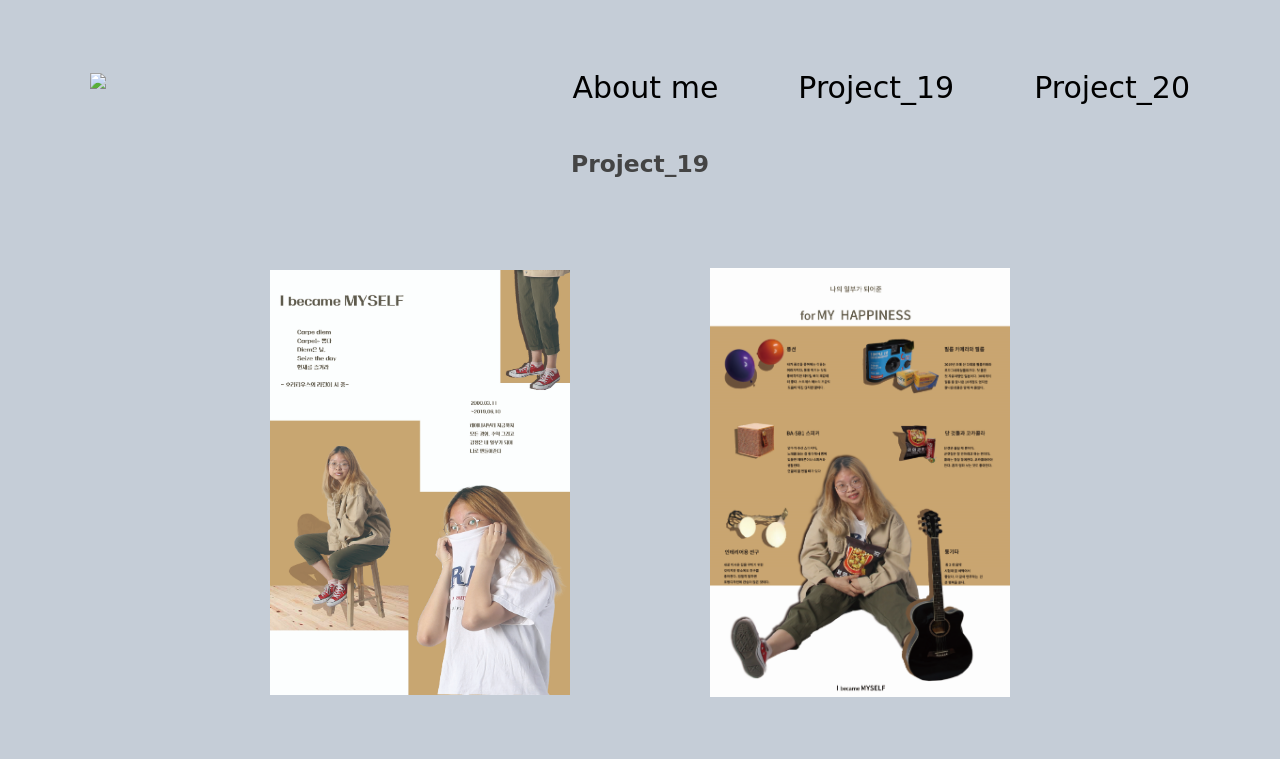
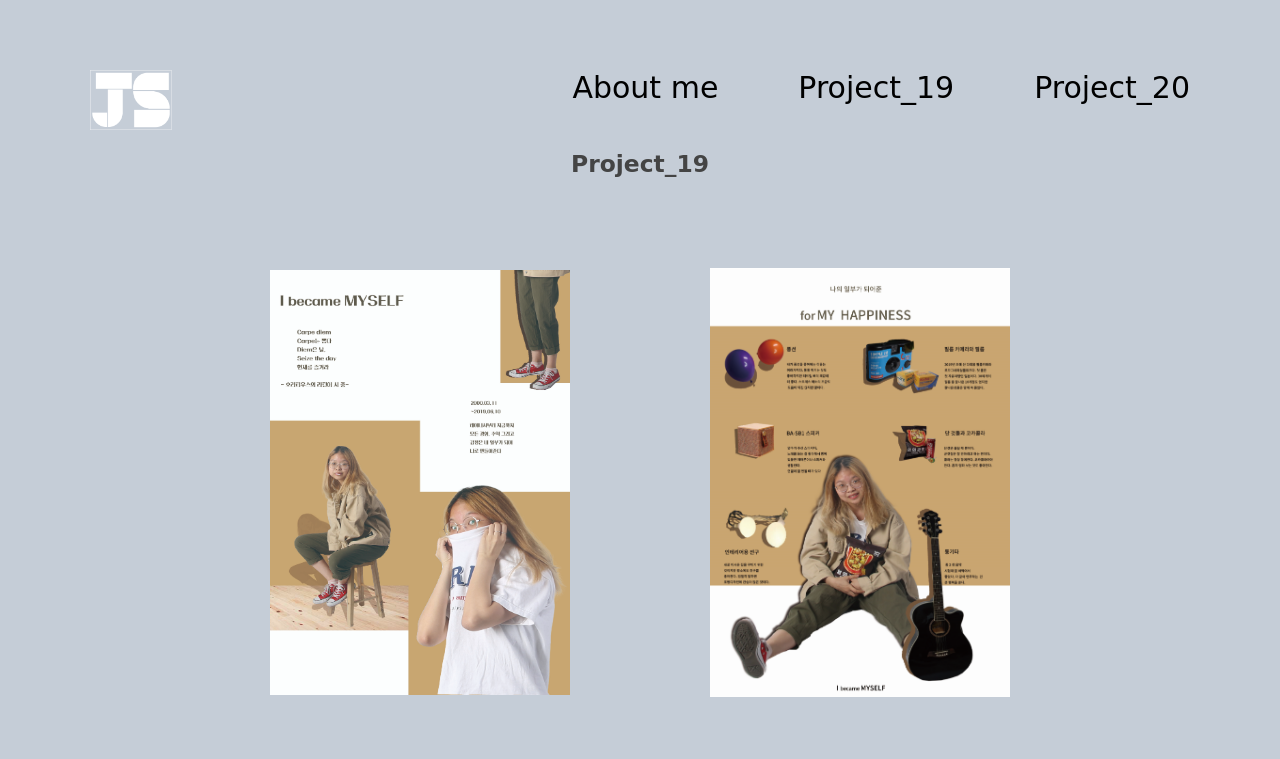
Before and after one commit to jisoo-311/Midterm, a plain HTML site: page p2.html in a window 1280 px wide. Shown: the top 759 px of the page. Drawn offline with Linux system fonts and the light colour scheme; a web font is replaced by a local one.

Commit message:
Update p2.html

```diff
--- a/p2.html
+++ b/p2.html
@@ -164,7 +164,7 @@
 
     <header>
       <div id="logo">
-          <a href="./index.html"><img src="./img/logo.png" height="60px"></a>
+          <a href="./index.html"><img src="./logo.png" height="60px"></a>
       </div>
       <nav id='menus'>
       <!--  <div id="top_menu">-->
```
